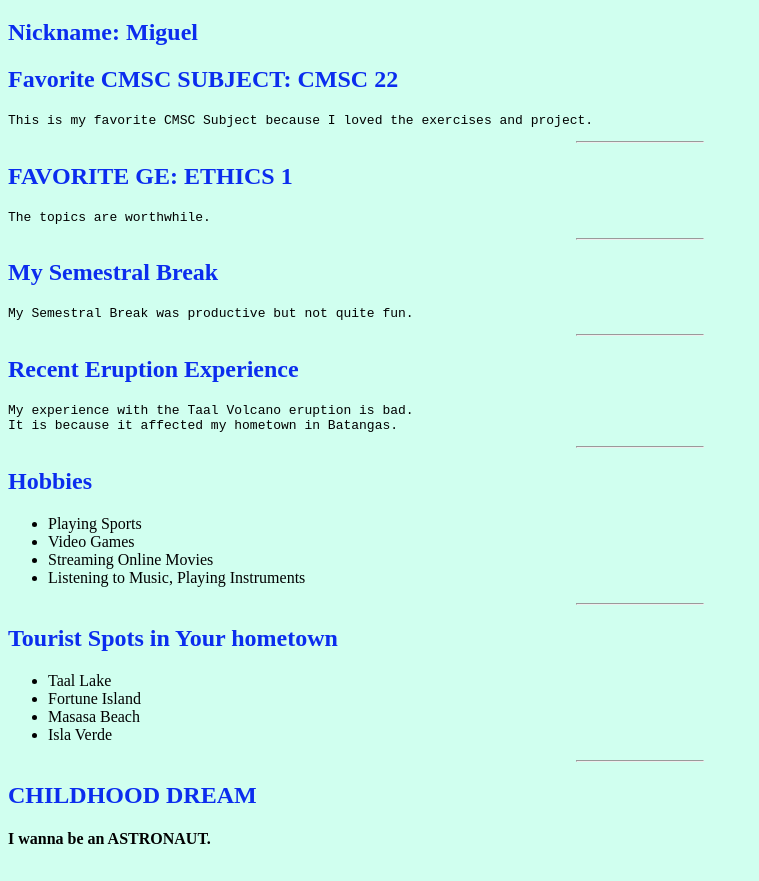
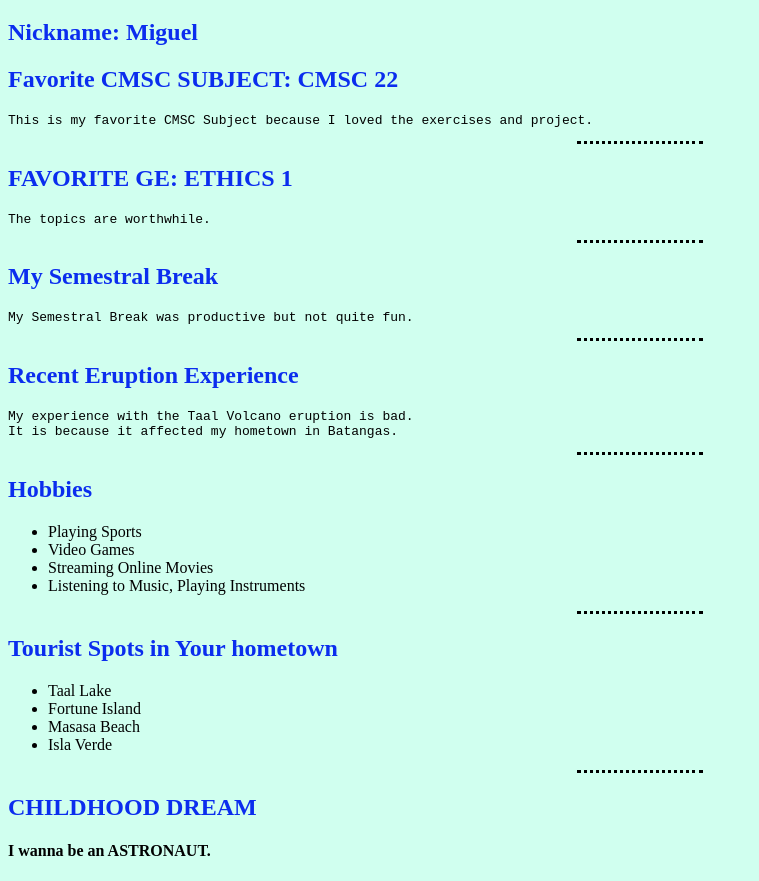
Before and after one commit to Mewguel/Mewguel.github.io, a plain HTML site: page index.html in a window 1280 px wide. Shown: the part 61-942 px from the top of the page, without its empty margins (0-759 px from the left). Drawn offline with Linux system fonts and the light colour scheme.

Commit message:
modified styles.css hr

```diff
--- a/styles.css
+++ b/styles.css
@@ -17,5 +17,8 @@ p {
 }
 
 hr {
+    border:none;
+    border-top: dotted;
+    height:1px;
     width: 10%;
 }
```
